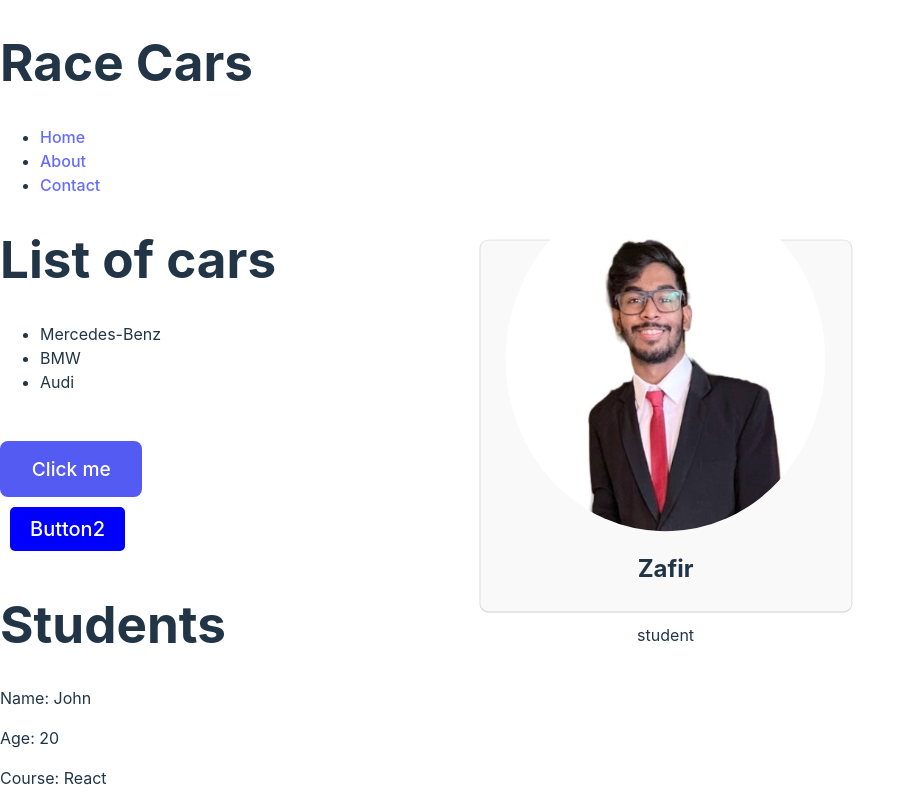
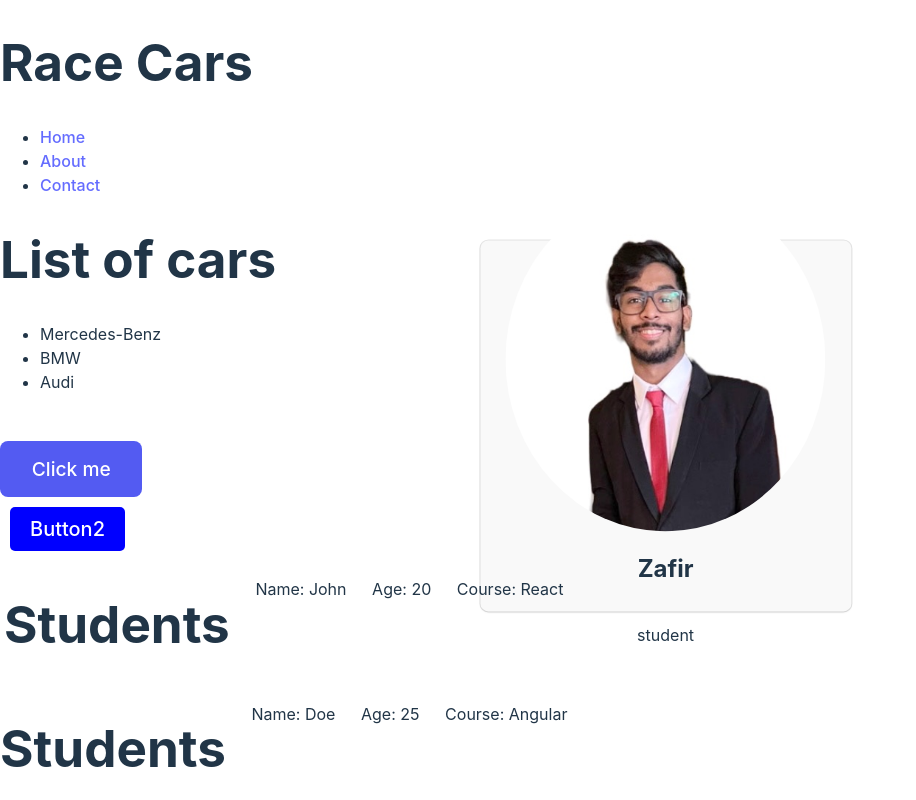
Before and after one commit to Zafir8/React-app-practice, a React (Vite) app: page / in a window 1280 px wide. Shown: the top 800 px of the page, without its empty margins (0-916 px from the left). Built offline with nearby package versions, Linux system fonts and the light colour scheme.

Commit message:
Props styles

```diff
--- a/src/components/Students.jsx
+++ b/src/components/Students.jsx
@@ -2,7 +2,7 @@
 
 function Students(props) {
     return (
-        <div>
+        <div className="students">
             <h1>Students</h1>
             <p>Name: {props.name}</p>
             <p>Age: {props.age}</p>
--- a/src/index.css
+++ b/src/index.css
@@ -96,3 +96,15 @@ button:focus-visible {
   top: 48%;
 
 }
+
+.students {
+  display: flex;
+  flex-wrap: wrap;
+  justify-content: center;
+  gap: 1.6em;
+  position: relative;
+  top: 0;
+  bottom: 0;
+  transition: top 0.25s;
+
+}
```
